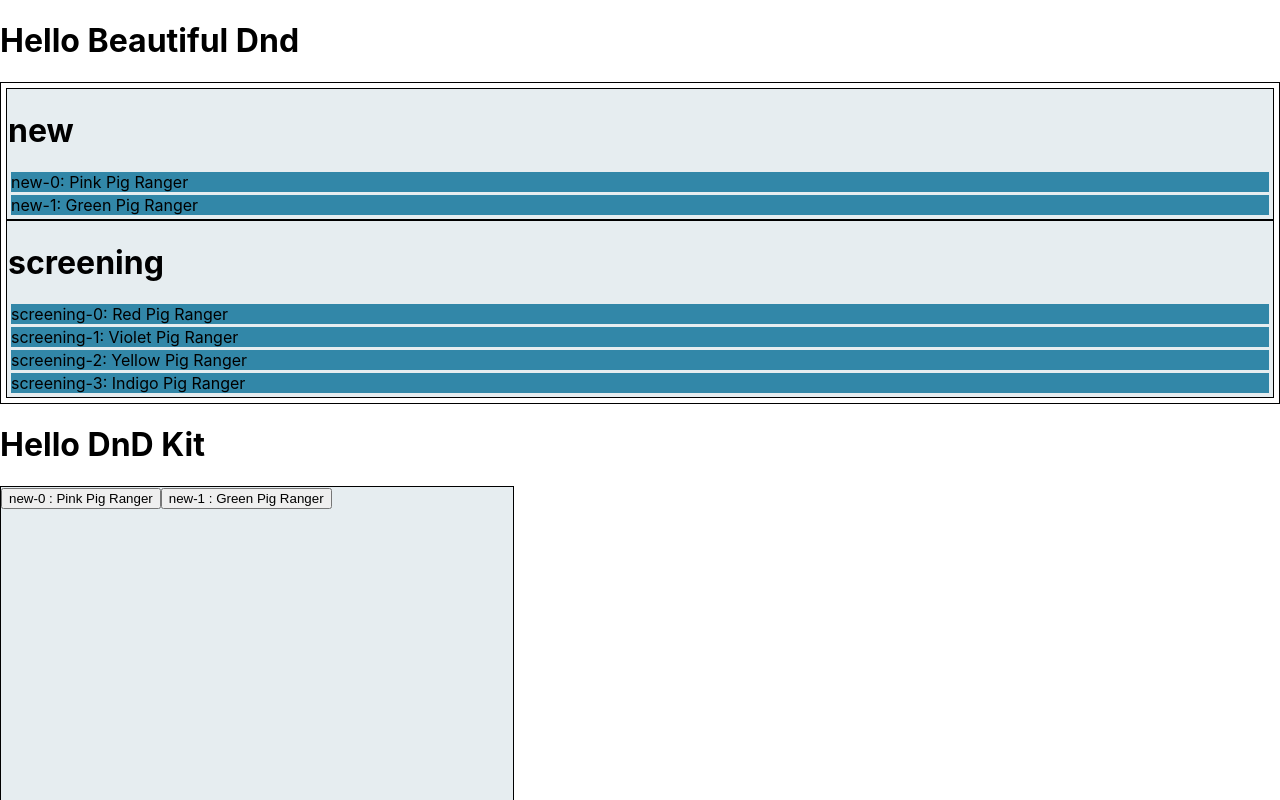
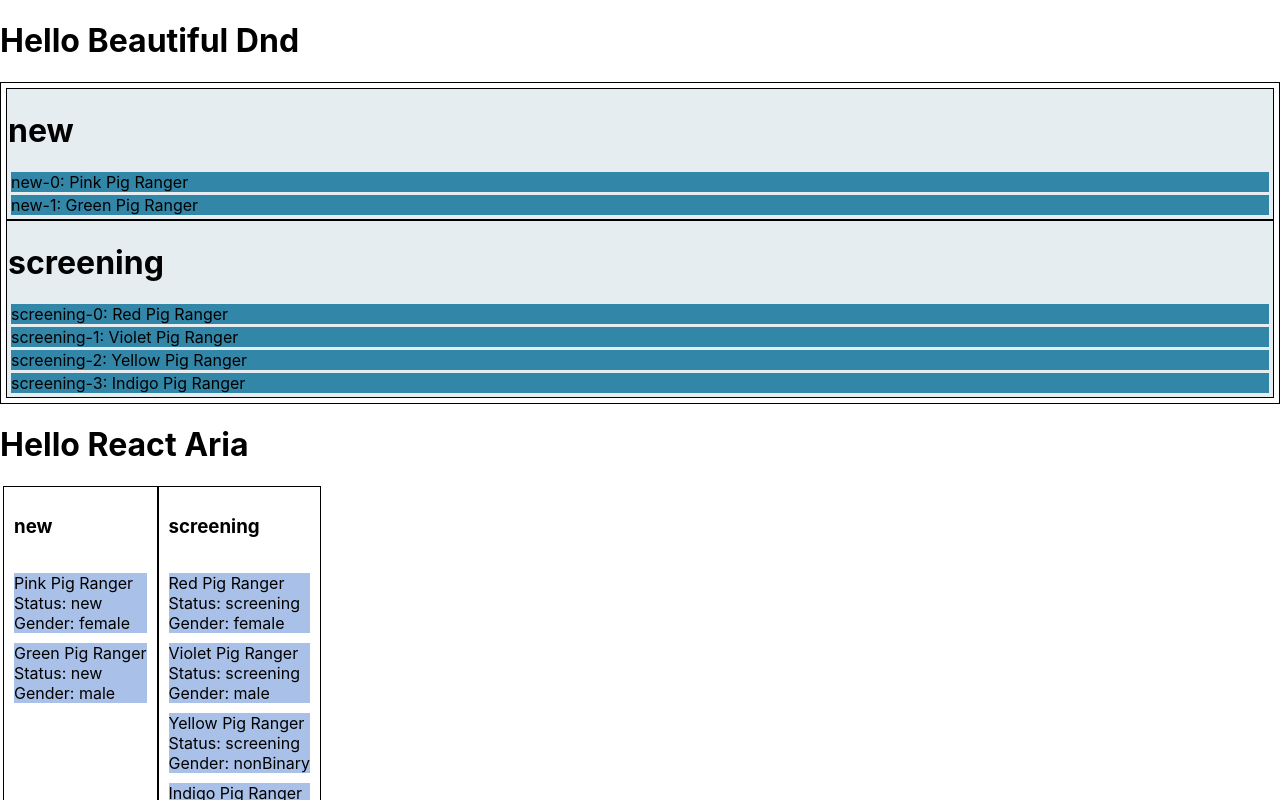
Before and after one commit to shielaeugenio/shiela-test-structure-zustand, a React (Create React App) app: page / in a window 1280 px wide. Shown: the top 800 px of the page. Built offline with nearby package versions, Linux system fonts and the light colour scheme.

Commit message:
React aria

```diff
--- a/package.json
+++ b/package.json
@@ -12,10 +12,13 @@
     "@types/react": "^18.0.15",
     "@types/react-dom": "^18.0.6",
     "react": "^18.2.0",
+    "react-aria": "^3.27.0",
+    "react-aria-components": "^1.0.0-alpha.6",
     "react-beautiful-dnd": "^13.1.1",
     "react-dom": "^18.2.0",
     "react-query": "^3.39.1",
     "react-scripts": "5.0.1",
+    "react-stately": "^3.25.0",
     "typescript": "^4.7.4",
     "web-vitals": "^2.1.4",
     "zustand": "^4.0.0-rc.1"
--- a/src/App.tsx
+++ b/src/App.tsx
@@ -1,11 +1,9 @@
 import './App.css';
-import { ApplicationsListComponent } from './applications-module';
 import BeautifulDndComponent from './applications-module/components/beatiful-dnd/BeautifulDndComponent';
 import DndKitComponent from './applications-module/components/dnd-kit/DndKitComponent';
-import { FilterComponent, useGetFilterConditions } from './filters-module';
+import ReactAriaComponent from './applications-module/components/react-aria/ReactAriaComponent';
 
 function App() {
-  const { filterConditions } = useGetFilterConditions();
 
   return (
     <div>
@@ -16,7 +14,8 @@ function App() {
       </div> */}
 
       <BeautifulDndComponent />
-      <DndKitComponent />
+      {/* <DndKitComponent /> */}
+      <ReactAriaComponent />
     </div>
   );
 }
--- /dev/null
+++ b/src/applications-module/components/react-aria/ListBoxComponent.tsx
@@ -0,0 +1,144 @@
+import React from 'react';
+import { useDraggableCollectionState, useDroppableCollectionState, useListState } from 'react-stately';
+import {
+    ListDropTargetDelegate, ListKeyboardDelegate, mergeProps,
+    useDroppableCollection, useDroppableItem, useFocusRing, useListBox, useOption, useDropIndicator, useDraggableCollection, useDraggableItem, useGridList, useGridListItem
+} from 'react-aria';
+
+const Option = (props: { item: any, state: any, dropState: any, dragState: any }) => {
+    const { item, state, dropState, dragState } = props;
+    // Setup listbox option as normal. See useListBox docs for details.
+    let ref = React.useRef(null);
+    let { gridCellProps } = useGridListItem({ node: item }, state, ref);
+    let { isFocusVisible, focusProps } = useFocusRing();
+
+    // Register the item as a drag source.
+    let { dragProps } = useDraggableItem({
+        key: item.key
+    }, dragState);
+
+    // Register the item as a drop target.
+    let { dropProps, isDropTarget } = useDroppableItem(
+        {
+            target: { type: 'item', key: item.key, dropPosition: 'on' }
+        },
+        dropState,
+        ref
+    );
+
+    // Merge option props and dnd props, and render the item.
+    return (
+        <>
+            <DropIndicator
+                target={{ type: 'item', key: item.key, dropPosition: 'before' }}
+                dropState={dropState}
+            />
+            <li
+                {...mergeProps(gridCellProps, dropProps, focusProps, dragProps)}
+                ref={ref}
+                // Apply a class when the item is the active drop target.
+                className={`option ${isFocusVisible ? 'focus-visible' : ''} ${isDropTarget ? 'drop-target' : ''
+                    }`}
+            >
+                {item.rendered}
+            </li>
+        </>
+
+    );
+}
+
+
+const DropIndicator = (props: any) => {
+    let ref = React.useRef(null);
+    let { dropIndicatorProps, isHidden, isDropTarget } = useDropIndicator(
+        props,
+        props.dropState,
+        ref
+    );
+    if (isHidden) {
+        return null;
+    }
+
+    return (
+        <li
+            {...dropIndicatorProps}
+            role="option"
+            ref={ref}
+            className={`drop-indicator ${isDropTarget ? 'drop-target' : ''}`}
+        />
+    );
+}
+
+const ListBoxComponent = (props: any) => {
+    // Setup listbox as normal. See the useListBox docs for more details.
+    let state = useListState(props);
+    let ref = React.useRef(null);
+    let { gridProps } = useGridList(props, state, ref);
+
+    // Setup react-stately and react-aria hooks for drag and drop.
+    let dropState = useDroppableCollectionState({
+        ...props,
+        // Collection and selection manager come from list state.
+        collection: state.collection,
+        selectionManager: state.selectionManager,
+
+    });
+
+    let { collectionProps } = useDroppableCollection(
+        {
+            ...props,
+            // Provide drop targets for keyboard and pointer-based drag and drop.
+            keyboardDelegate: new ListKeyboardDelegate(
+                state.collection,
+                state.disabledKeys,
+                ref
+            ),
+            dropTargetDelegate: new ListDropTargetDelegate(state.collection, ref)
+        },
+        dropState,
+        ref
+    );
+
+    // Setup drag state for the collection.
+    let dragState = useDraggableCollectionState({
+        // Pass through events from props.
+        ...props,
+
+        // Collection and selection manager come from list state.
+        collection: state.collection,
+        selectionManager: state.selectionManager,
+
+        // Provide data for each dragged item. This function could
+        // also be provided by the user of the component.
+        getItems: props.getItems || ((keys) => {
+
+            return [...keys].map((key) => {
+                let item = state.collection.getItem(key);
+
+                console.log('>> item', item);
+                return {
+                    'item': item
+                };
+            });
+        })
+    });
+
+    useDraggableCollection(props, dragState, ref);
+
+    // Merge listbox props and dnd props, and render the items as normal.
+    return (
+        <ul {...mergeProps(gridProps, collectionProps)} ref={ref} style={{listStyleType: 'none', paddingLeft: '0'}}>
+            {[...state.collection].map((item) => (
+                <Option
+                    key={item.key}
+                    item={item}
+                    state={state}
+                    dropState={dropState}
+                    dragState={dragState}
+                />
+            ))}
+        </ul>
+    );
+}
+
+export default ListBoxComponent;
--- /dev/null
+++ b/src/applications-module/components/react-aria/ReactAriaComponent.tsx
@@ -0,0 +1,74 @@
+import * as React from 'react';
+import { useGetApplications } from '../../store/applicationsServerStore';
+import { Application } from '../../models/application';
+import ListBoxComponent from './ListBoxComponent';
+import { Item, useListData } from 'react-stately';
+import { Button } from 'react-aria-components';
+
+type ApplicationsPerStatus = {
+    status: string;
+    applications: Application[];
+    isDisabled: boolean;
+}
+
+const ReactAriaComponent = () => {
+
+    const { applications } = useGetApplications();
+
+    const [applicationsPerStatus, setApplicationsPerStatus] = React.useState<ApplicationsPerStatus[]>([]);
+
+    React.useEffect(() => {
+        if (applications.length > 0) {
+            const newApplications = applications.filter(a => a.applicationStatus === 'new');
+            const screeningApplications = applications.filter(a => a.applicationStatus === 'screening');
+            console.log('persisting');
+            setApplicationsPerStatus([{ status: 'new', isDisabled: true, applications: newApplications },
+            { status: 'screening', isDisabled: false, applications: screeningApplications }]);
+        }
+    }, [applications]);
+
+
+    let onInsert = async (e: any) => {
+        let name = await e.items[0].getText('item');
+        console.log('>> insert name', name);
+    }
+
+    return (
+        <div>
+            <h1>Hello React Aria</h1>
+            {applicationsPerStatus?.length > 0 &&
+                <div style={{ display: 'flex', margin: '3px' }}>
+                    {applicationsPerStatus.map((aps, index) => (
+                        <div style={{ display: 'flex', flexDirection:'column', padding: '10px', border: '1px solid black'}} key={index}>
+                            <h3>{aps.status}</h3>
+                            <ListBoxComponent
+                                aria-label={aps.status}
+                                selectionMode="multiple"
+                                selectionBehavior="replace"
+                                acceptedDragTypes={'all'}
+                                items={aps.applications}
+                                onInsert={onInsert}
+                            >
+                                {(application: Application) => (
+                                    <Item key={application.id} textValue={application.name}>
+                                        <div style={{ backgroundColor: '#a9c1e8', marginBottom: '10px' }}>
+                                            {application.name}<br/>
+                                            <span>Status: {application.applicationStatus}</span><br/>
+                                            <span>Gender: {application.gender}</span>
+                                        </div>
+
+                                    </Item>
+                                )}
+                            </ListBoxComponent>
+                        </div>
+                    ))
+
+                    }
+                </div>
+            }
+
+        </div >
+    );
+}
+
+export default ReactAriaComponent;
--- a/tsconfig.json
+++ b/tsconfig.json
@@ -1,6 +1,6 @@
 {
   "compilerOptions": {
-    "target": "es5",
+    "target": "ES6",
     "lib": [
       "dom",
       "dom.iterable",
```
Also changed, not shown: 1 other file (tests, documents, lock files or other folders).
